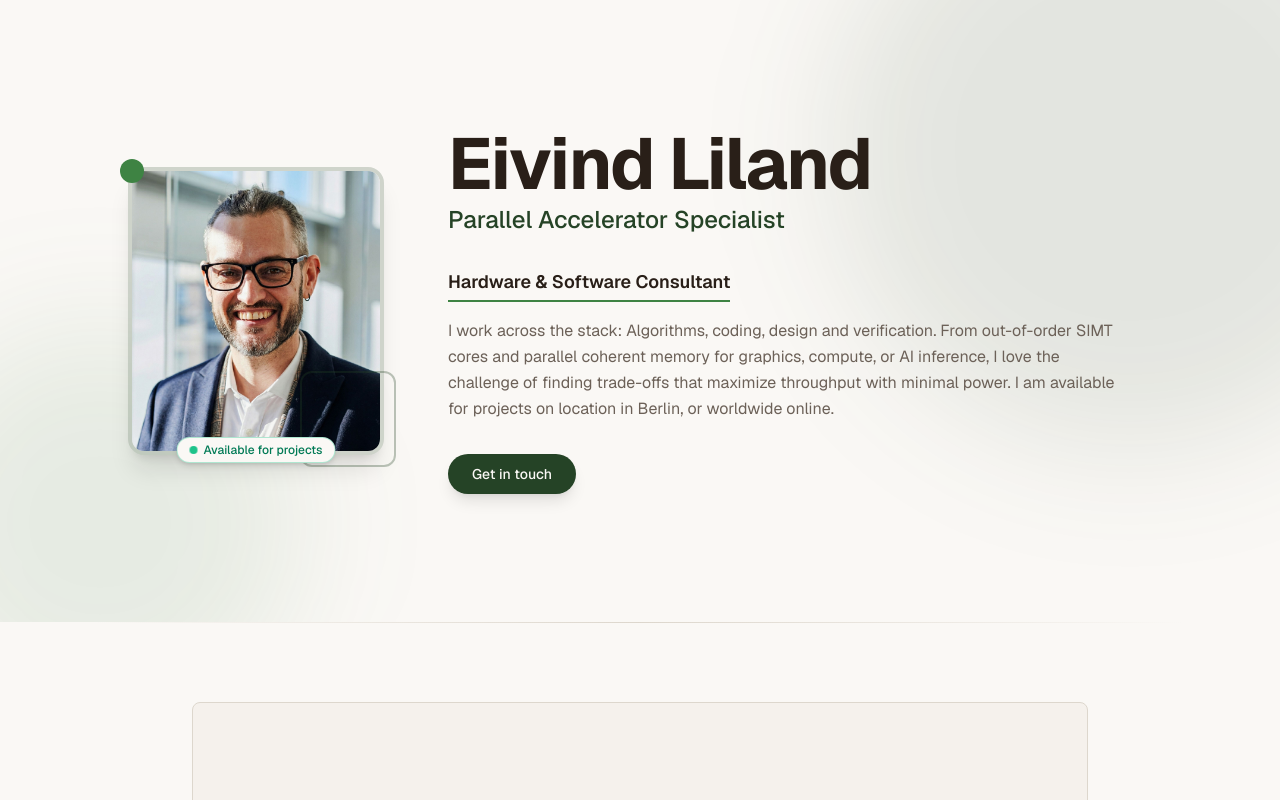
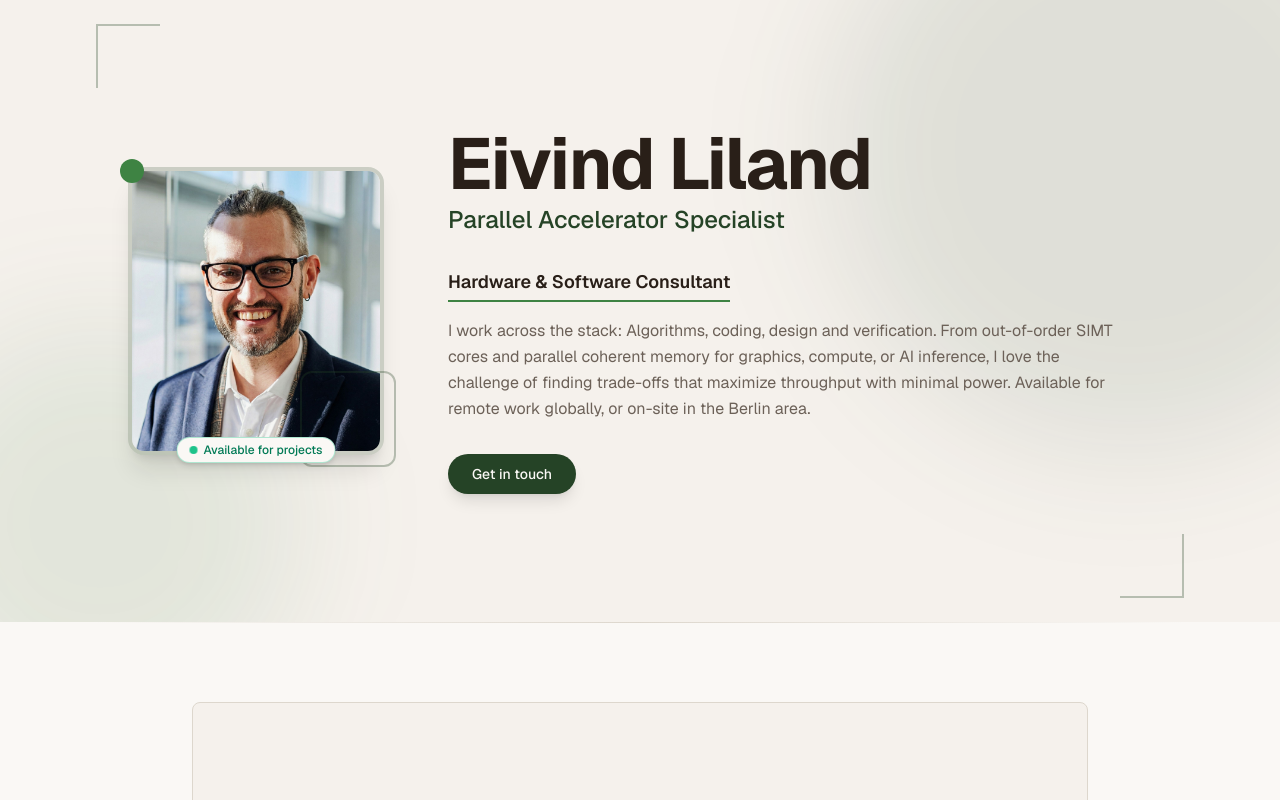
Before and after one commit to spookysys/liland.dev, a Next.js app: page / in a window 1280 px wide. Shown: the top 800 px of the page. Built offline with nearby package versions, Linux system fonts and the light colour scheme.

Commit message:
feat: enhance Hero and How I Work components with updated styles and content

```diff
--- a/components/hero.tsx
+++ b/components/hero.tsx
@@ -4,10 +4,14 @@ export function Hero() {
   return (
     <section className="relative overflow-hidden">
       {/* Background accent */}
-      <div className="absolute inset-0 -z-10">
+      <div className="absolute inset-0 -z-10 bg-card">
         <div className="absolute right-0 top-0 h-[600px] w-[600px] -translate-y-1/4 translate-x-1/4 rounded-full bg-primary/10 blur-3xl" />
         <div className="absolute bottom-0 left-0 h-[400px] w-[400px] translate-y-1/4 -translate-x-1/4 rounded-full bg-accent/10 blur-3xl" />
       </div>
+
+      {/* Decorative corner accents */}
+      <div className="absolute left-6 top-6 h-16 w-16 border-l-2 border-t-2 border-primary/30 md:left-12 lg:left-24" />
+      <div className="absolute bottom-6 right-6 h-16 w-16 border-b-2 border-r-2 border-primary/30 md:right-12 lg:right-24" />
 
       <div className="px-6 py-20 md:px-12 lg:px-24 lg:py-32">
         <div className="mx-auto max-w-5xl">
@@ -47,7 +51,7 @@ export function Hero() {
                   Hardware & Software Consultant
                 </h2>
                 <p className="mt-4 text-pretty leading-relaxed text-muted-foreground">
-                  I work across the stack: Algorithms, coding, design and verification. From out-of-order SIMT cores and parallel coherent memory for graphics, compute, or AI inference, I love the challenge of finding trade-offs that maximize throughput with minimal power. I am available for projects on location in Berlin, or worldwide online.
+                  I work across the stack: Algorithms, coding, design and verification. From out-of-order SIMT cores and parallel coherent memory for graphics, compute, or AI inference, I love the challenge of finding trade-offs that maximize throughput with minimal power. Available for remote work globally, or on-site in the Berlin area.
                 </p>
                 <div className="mt-8 flex flex-col items-center gap-6 sm:flex-row lg:justify-start">
                   <Button asChild size="lg" className="rounded-full shadow-lg transition-transform hover:scale-105">
--- a/components/how-i-work.tsx
+++ b/components/how-i-work.tsx
@@ -18,21 +18,18 @@ export function HowIWork() {
 
             <div className="flex flex-col gap-6 text-lg leading-relaxed text-muted-foreground">
               <p>
-              Available for remote work worldwide and
-              on-site in the Berlin area.
-            </p>
-            <p>
-              I work on contract — short engagements, long-term projects, or
-              advisory. Happy to start with a conversation about what you need and
-              figure out the right format from there.
-            </p>
+                I partner with teams on a contract basis — whether that means short-term consulting, extended project work, or strategic advisory.
+              </p>
+              <p>
+                I'm available for remote work globally, or on-site in the Berlin area. I am always happy to start with a quick conversation to find the engagement model that best suits your needs.
+              </p>
 
             <div className="mt-8 rounded-2xl border bg-background p-8 shadow-sm">
               <h3 className="mb-4 text-2xl font-bold text-foreground">
                 Ready to talk?
               </h3>
               <p className="mb-6 text-base text-muted-foreground">
-                Whether you need a quick advisory call or a dedicated specialist, let's discuss your project's architecture, verification, or performance needs.
+                From high-level architectural guidance to hands-on implementation and verification, let's discuss how I can help accelerate your next project.
               </p>
               <Button asChild size="lg" className="h-14 w-full rounded-xl text-lg font-semibold shadow-lg transition-all hover:scale-[1.02] sm:w-auto sm:px-10">
                 <a href="#contact">Get in Touch</a>
```
